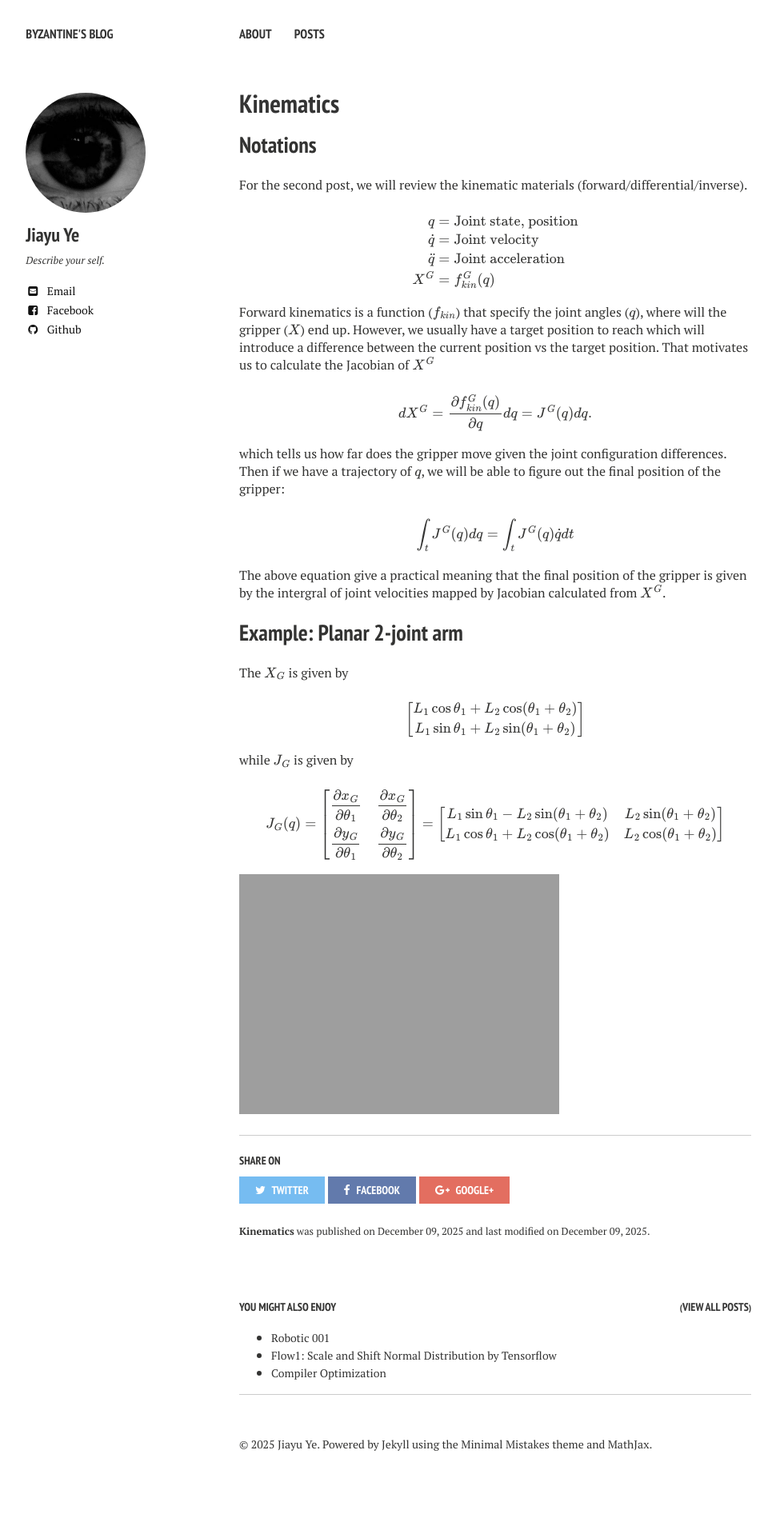
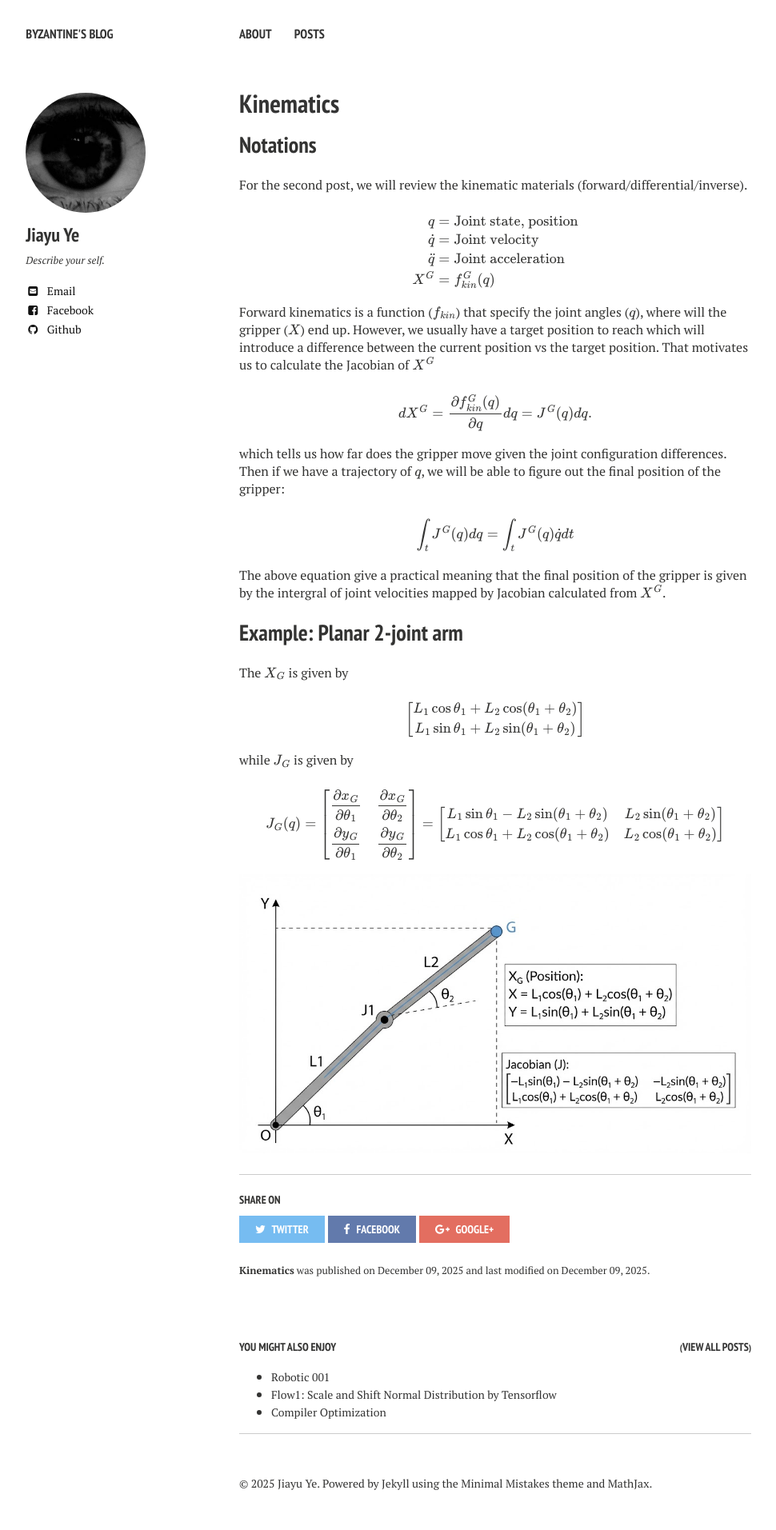
Before and after one commit to ByzanTine/ByzanTineBlog, a Jekyll site: the page built from _posts/2025-12-09-robotic-002-post.md, in a window 1280 px wide. Shown: the whole page at 80% size, without its empty margins (21-991 px from the left). Built offline with Jekyll 4.4.1, drawn with Linux system fonts in a browser that asks for light colours; nearby versions of some CDN libraries; formulas are drawn with MathJax 3; before the commit the page ends 1864 px from its top, so only the background shows below that.

Commit message:
Fix double slash

```diff
--- a/_config.yml
+++ b/_config.yml
@@ -2,7 +2,7 @@
 
 title:            ByzanTine's Blog
 locale:           en_US
-url:              https://byzantine.github.io/ByzanTineBlog/
+url:              https://byzantine.github.io/ByzanTineBlog
 
 
 # Jekyll configuration
--- a/_posts/2025-12-09-robotic-002-post.md
+++ b/_posts/2025-12-09-robotic-002-post.md
@@ -69,4 +69,4 @@
   \end{bmatrix}
 $$
 
-![transformation]({{site.url}}/images/robot-002-planar.png)
+![transformation]({{site.url}}/images/robot-002-planar.jpg)
```
